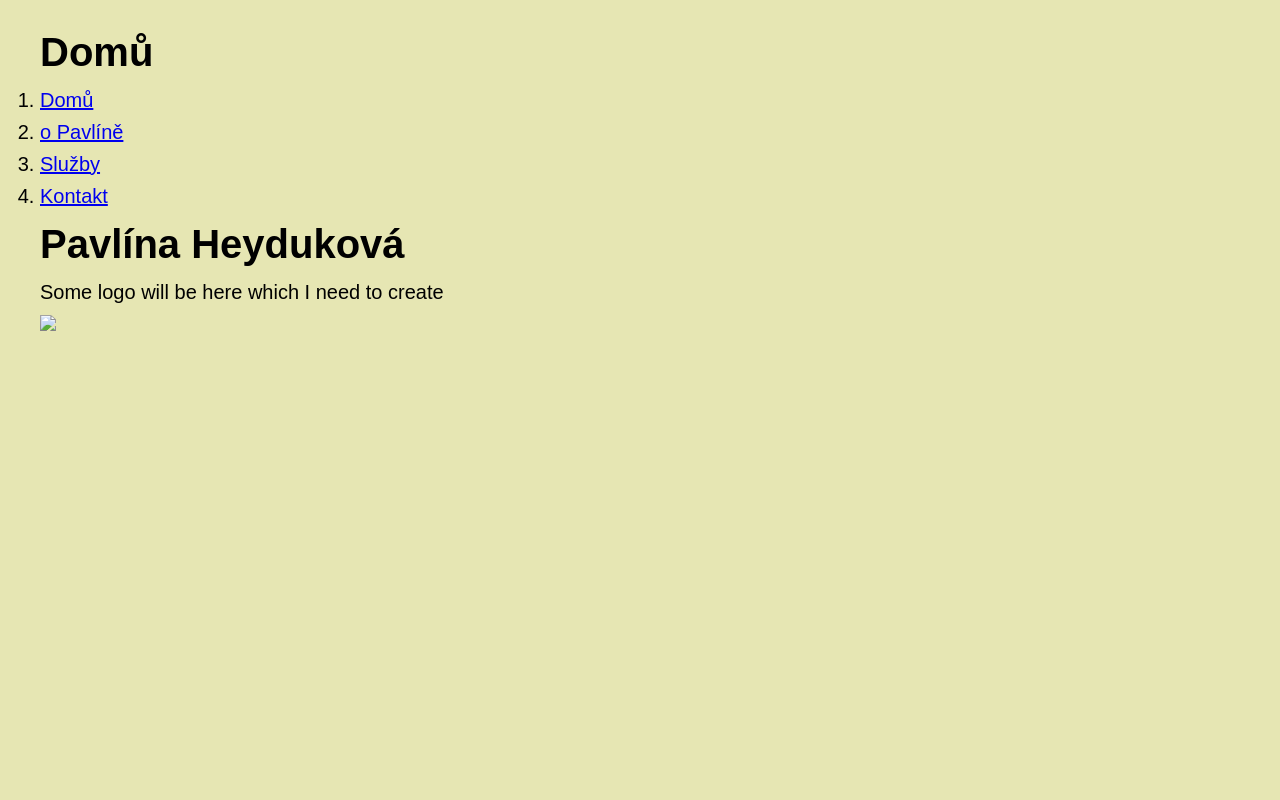
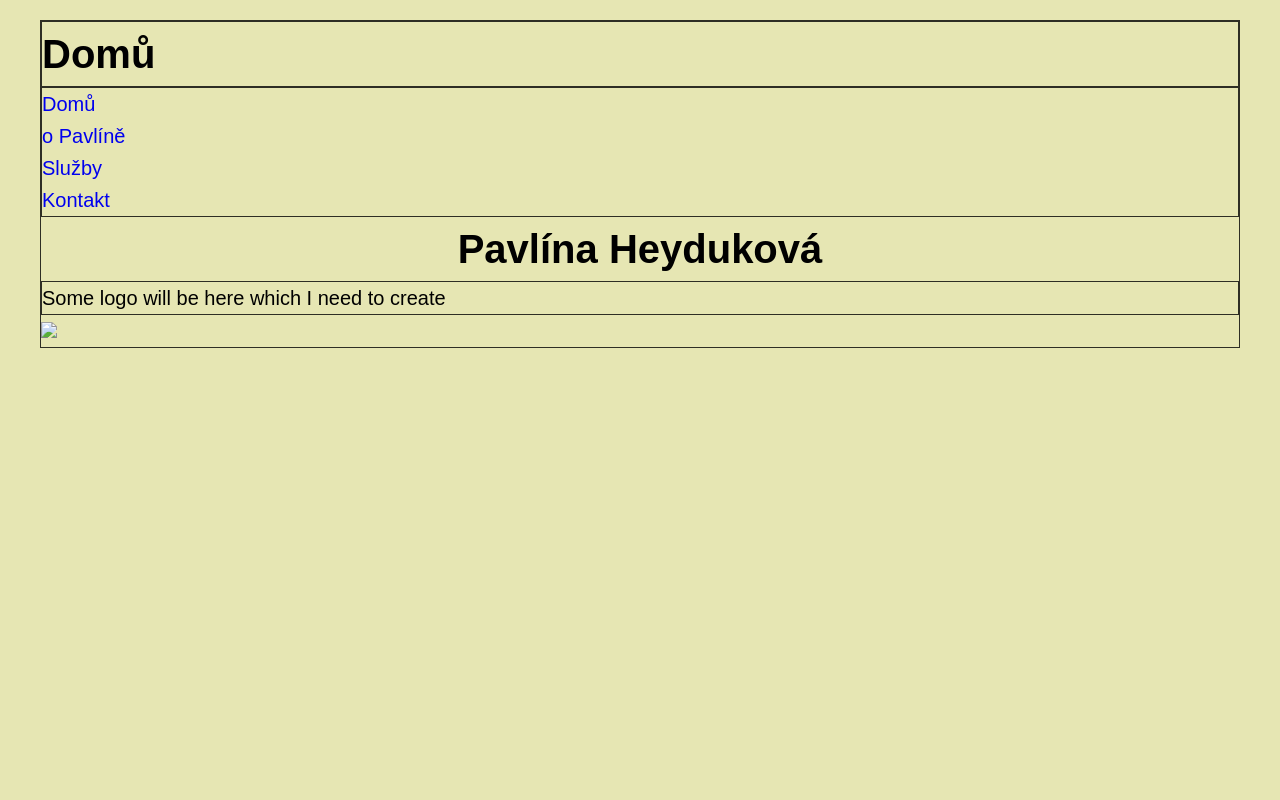
Before and after one commit to PetrFila/Beauty-Salon-website-redesign, a PHP site: page / in a window 1280 px wide. Run offline with PHP 8.4, Linux system fonts and the light colour scheme; some libraries are stand-ins or nearby versions.

Commit message:
testing CSS grid

```diff
--- a/index.html
+++ b/index.html
@@ -14,20 +14,24 @@
         <!--##############################################################################-->
         <!-- HOME-->
         <div class="page active" id="home">
+            <div class="grid-container">
+                <div class="section">
                     <h2>Domů</h2>
+                </div>
+                <div class="navigation-container">
                     <ol id="main_nav">
                         <li><a href="#" data-target="home" class="nav-link">Domů</a></li>
                         <li><a href="#" data-target="about" class="nav-link">o Pavlíně</a></li>
                         <li><a href="#" data-target="services" class="nav-link">Služby</a></li>
                         <li><a href="#" data-target="contact" class="nav-link">Kontakt</a></li>
                     </ol>
-
+                </div>
                 <h1>Pavlína Heyduková</h1>
-            <div><p>Some logo will be here which I need to create</p></div>
-            <a href="https://placeholder.com"><img src="http://via.placeholder.com/350x150"></a>
+                <div class="logo"><p>Some logo will be here which I need to create</p></div>
+                <a href="https://placeholder.com"><img src="http://via.placeholder.com/1819x630"></a>
 
 
-
+            </div>
         </div>
         <!--##############################################################################-->
         <!-- ABOUT-->
--- a/style.css
+++ b/style.css
@@ -33,12 +33,34 @@ html{
 #contact{
     background-color: hsl(380, 50%, 80%);
 }
+.big{
+    font-size: 2.5rem;
+    font-weight: 900;
+}
+.grid-container{
+    display: grid;
+    grid-template-columns: 100%;
+    grid-template-rows: auto auto auto auto 100%;
+    border: 1px solid rgba(0, 0, 0, 0.8);
+}
+.section{
+    border: 1px solid rgba(0, 0, 0, 0.8);
+}
+h1{
+    text-align: center;
+}
 h2{
     font-size: 2rem;
     font-weight: 600;
     transition: all 0.4s;
 }
-.big{
-    font-size: 2.5rem;
-    font-weight: 900;
+.logo{
+    border: 1px solid rgba(0, 0, 0, 0.8);
 }
+#main_nav{
+    list-style: none;
+    border: 1px solid rgba(0, 0, 0, 0.8);
+}
+.nav-link{
+    text-decoration: none;
+}
```
Lines whose indentation alone changed are shown as unchanged.
